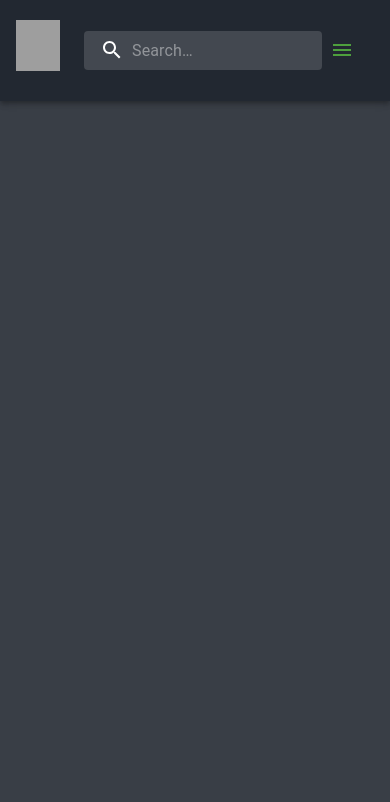
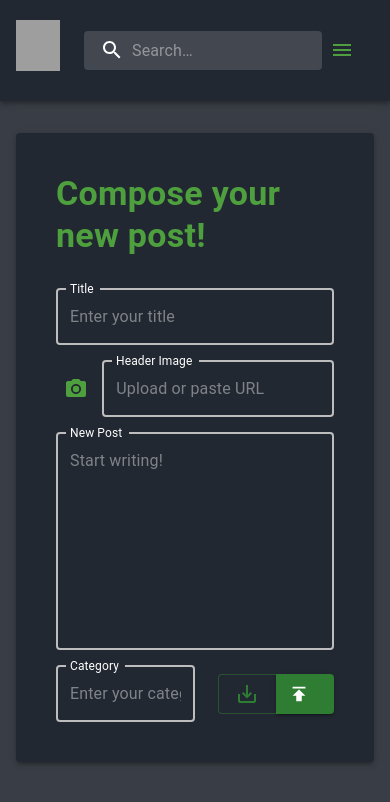
Before and after one commit to markuschue/react-blog, a React (Create React App) app in the folder client/: page /compose in a window 390 px wide. Shown: the top 802 px of the page. Built offline with nearby package versions, Linux system fonts and the light colour scheme; grey boxes are pictures that could not be loaded.

Commit message:
compose page made responsive

```diff
--- a/client/src/components/Theme.jsx
+++ b/client/src/components/Theme.jsx
@@ -32,6 +32,24 @@ const theme = createTheme({
           backgroundColor: '#bdbdbd',
         }
       }
+    },
+    MuiTextField: {
+      styleOverrides: {
+        root: {
+          '& label.Mui-focused': {
+            color: 'white',
+          },
+          '& .MuiOutlinedInput-root': {
+            '& fieldset': {
+              borderColor: '#bdbdbd',
+            },
+            '&.Mui-focused fieldset': {
+              borderColor: '#bdbdbd',
+              color: 'white',
+            },
+          }
+        }
+      }
     }
   }
 });
--- a/client/src/pages/Compose.jsx
+++ b/client/src/pages/Compose.jsx
@@ -1,5 +1,123 @@
+import * as React from 'react';
+import Grid from '@mui/material/Grid';
+import TextField from '@mui/material/TextField';
+import Paper from '@mui/material/Paper';
+import { Container } from '@mui/system';
+import { Tooltip, Typography } from '@mui/material';
+import ButtonGroup from '@mui/material/ButtonGroup';
+import Button from '@mui/material/Button';
+import PublishIcon from '@mui/icons-material/Publish';
+import SaveAltIcon from '@mui/icons-material/SaveAlt';
+import IconButton from '@mui/material/IconButton';
+import PhotoCamera from '@mui/icons-material/PhotoCamera';
+
 function Compose() {
+  let [title, setTitle] = React.useState('');
+  let [headerImage, setHeaderImage] = React.useState('');
+  let [content, setContent] = React.useState('');
+  let [category, setCategory] = React.useState('');
 
+  function handleInputChange(e, inputSet) {
+    inputSet(e.target.value);
+  }
+
+  return (
+    <Container maxWidth='md'>
+      <Paper sx={{ my: 4 }} elevation={3}>
+        <Grid p={5} container item justifyContent="center">
+          <Grid container item justifyContent="center">
+            <Typography variant="h4" color='#4E9F3D' sx={{ mb: 4 }}>
+              <b>Compose your new post!</b>
+            </Typography>
+          </Grid>
+          <Grid container item justifyContent="space-between" alignItems={'center'}>
+            <Grid item xs={12} md={6}>
+              <TextField
+                label="Title"
+                placeholder="Enter your title"
+                variant="outlined"
+                fullWidth
+                onChange={(e) => handleInputChange(e, setTitle)}
+                value={title}
+                focused
+              />
+            </Grid>
+            <Grid item xs={0} md={2} />
+            <Grid item xs={1}>
+              <Tooltip title="Upload image">
+                <IconButton color="custom" aria-label="upload picture" component="label" sx={{mt: {xs: 2, md: 0}}}>
+                  <input hidden accept="image/*" type="file"
+                    onChange={(e) => handleInputChange(e, setHeaderImage)}
+                  />
+                  <PhotoCamera />
+                </IconButton>
+              </Tooltip>
+            </Grid>
+            <Grid item xs={10} sm={11} md={3}>
+              <TextField
+                label="Header Image"
+                placeholder="Upload or paste URL"
+                variant="outlined"
+                fullWidth
+                sx={{ mt: {xs: 2, md: 0} }}
+                onChange={(e) => handleInputChange(e, setHeaderImage)}
+                value={headerImage}
+                focused
+              />
+            </Grid>
+          </Grid>
+          <Grid container item justifyContent="center">
+            <Grid item xs={12}>
+              <TextField
+                label="New Post"
+                placeholder='Start writing!'
+                multiline
+                rows={8}
+                fullWidth
+                sx={{ my: 2}}
+                variant="outlined"
+                onChange={(e) => handleInputChange(e, setContent)}
+                value={content}
+                focused
+              />
+            </Grid>
+          </Grid>
+          <Grid container item justifyContent={"space-between"} alignItems={'center'}>
+            <Grid item xs={6} md={4}>
+              <TextField
+                label="Category"
+                placeholder="Enter your category"
+                variant="outlined"
+                color="success"
+                fullWidth
+                onChange={(e) => handleInputChange(e, setCategory)}
+                value={category}
+                focused
+              />
+            </Grid>
+            <Grid item xs={1} md={4} />
+            <Grid item xs={5} md={4}>
+              <ButtonGroup color="success" size="large" fullWidth>
+                <Tooltip title="Save as draft">
+                  <Button>
+                    <SaveAltIcon />
+                  </Button>
+                </Tooltip>
+                <Button
+                  variant="contained"
+                  startIcon={<PublishIcon />}
+                >
+                  <Typography sx={{display: {xs: 'none', md: 'block'}}}>
+                    Publish
+                  </Typography>
+                </Button>
+              </ButtonGroup>
+            </Grid>
+          </Grid>
+        </Grid>
+      </Paper>
+    </Container>
+  );
 }
 
 export default Compose;
```
Also changed, not shown: client/src/pages/Home.jsx (+8 -1 lines).
